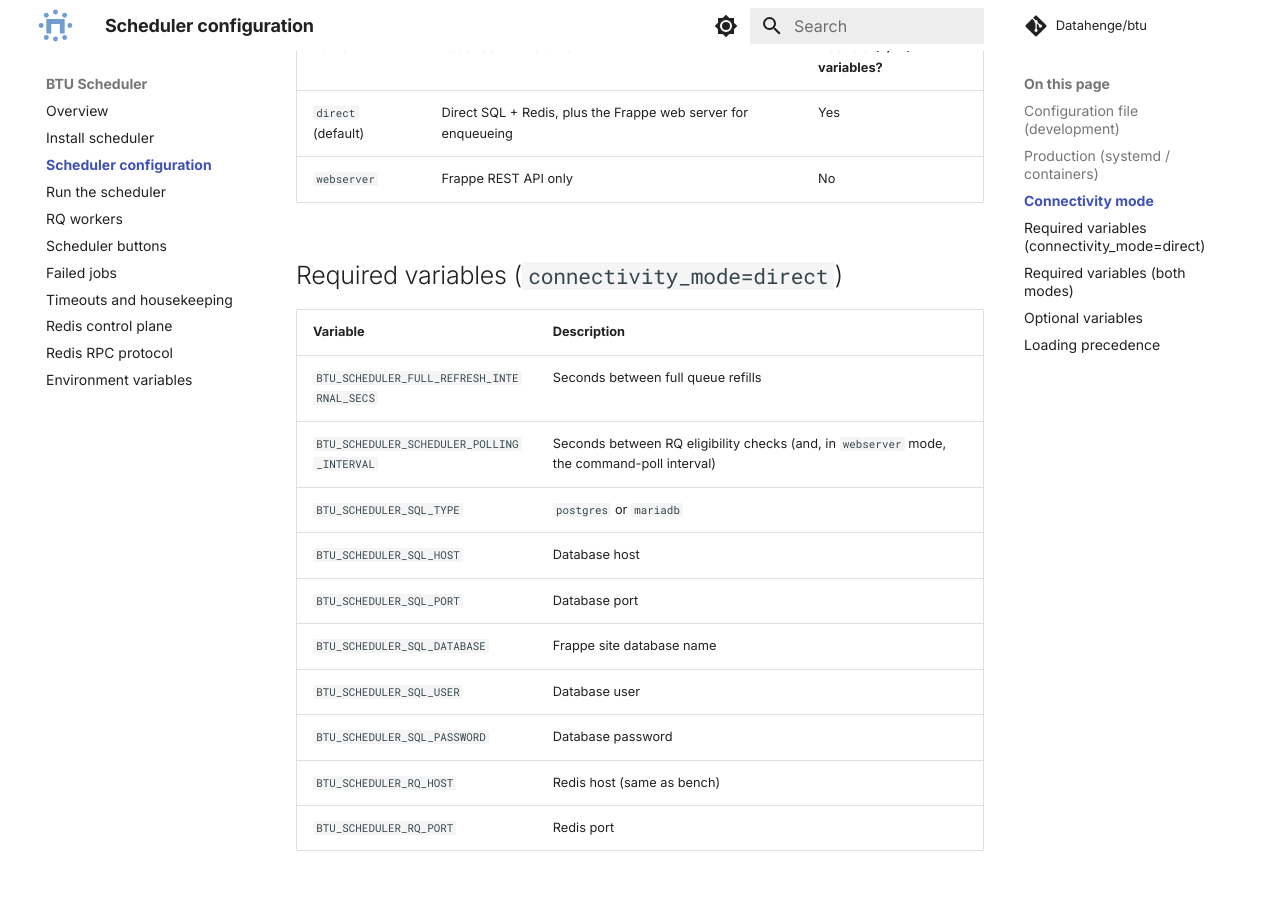
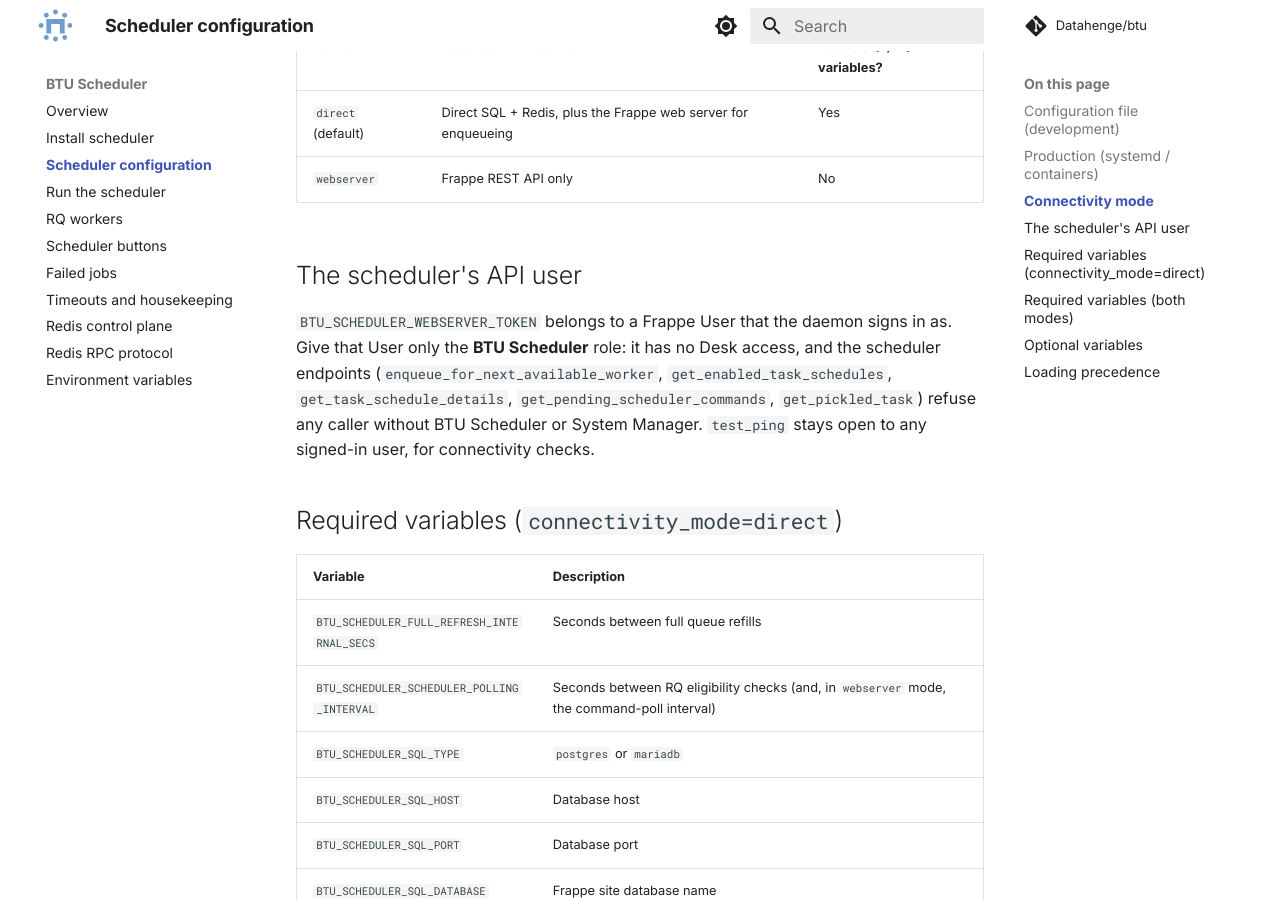
Before and after one commit to Datahenge/btu, an MkDocs documentation site: the page built from docs/scheduler/scheduler-config.md, in a window 1280 px wide and 900 px high, scrolled down 795 px. Built offline with MkDocs 1.6.1 and Material for MkDocs 9.7.7, drawn with Linux system fonts in a browser that asks for light colours; comment, search, counter and statistics services are not loaded.

Commit message:
Document the BTU Scheduler role for the daemon's API user
Co-Authored-By: Claude Opus 5.5 <noreply@anthropic.com>

```diff
--- a/docs/scheduler/scheduler-config.md
+++ b/docs/scheduler/scheduler-config.md
@@ -29,6 +29,14 @@ which of the variables below are actually required:
 |-------|---------------------|--------------------------|
 | `direct` (default) | Direct SQL + Redis, plus the Frappe web server for enqueueing | Yes |
 | `webserver` | Frappe REST API only | No |
+
+## The scheduler's API user
+
+`BTU_SCHEDULER_WEBSERVER_TOKEN` belongs to a Frappe User that the daemon signs in as. Give that
+User only the **BTU Scheduler** role: it has no Desk access, and the scheduler endpoints
+(`enqueue_for_next_available_worker`, `get_enabled_task_schedules`, `get_task_schedule_details`,
+`get_pending_scheduler_commands`, `get_pickled_task`) refuse any caller without BTU Scheduler or
+System Manager. `test_ping` stays open to any signed-in user, for connectivity checks.
 
 ## Required variables (`connectivity_mode=direct`)
 
```
